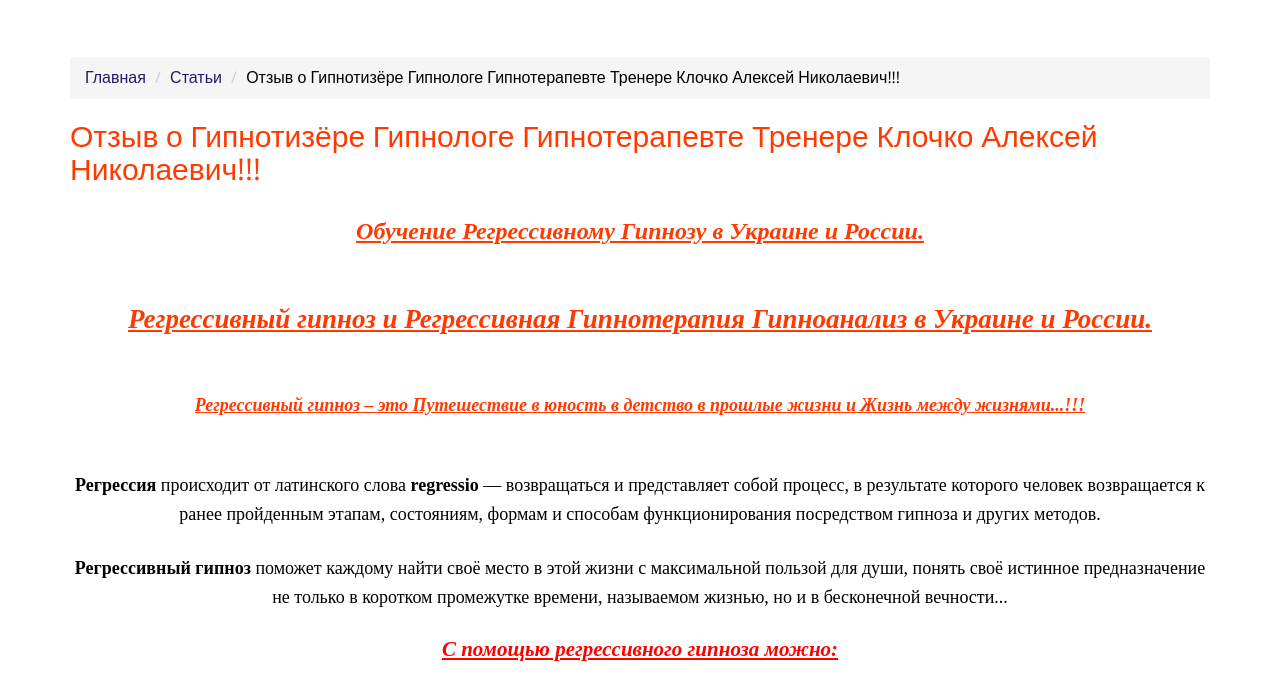
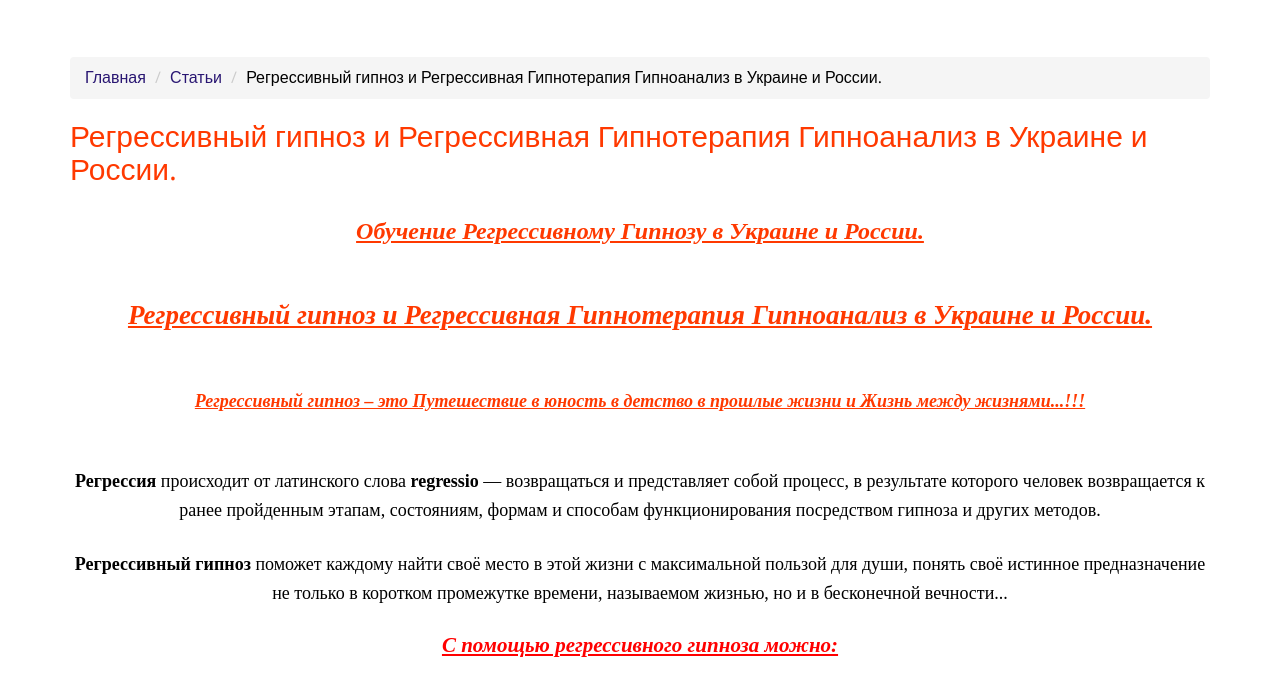
Before and after one commit to gipnos/gipnos.github.io, a plain HTML site: page regression.html in a window 1280 px wide. Shown: the part 99-783 px from the top of the page. Drawn offline with nearby package versions, Linux system fonts and the light colour scheme; a web font is replaced by a local one.

Commit message:
regression.html

```diff
--- a/regression.html
+++ b/regression.html
@@ -193,7 +193,7 @@ ga('send', 'pageview');
 
 					<li><a href="/">Главная</a></li>
 					<li><a href="/page/articles">Статьи</a></li>
-					<li>Отзыв о Гипнотизёре Гипнологе Гипнотерапевте Тренере Клочко Алексей Николаевич!!!</li>
+					<li>Регрессивный гипноз и Регрессивная Гипнотерапия Гипноанализ в Украине и России.</li>
 
 					</div>
 
@@ -203,7 +203,7 @@ ga('send', 'pageview');
 					</div>
 				<div class="row">
 				<div class="col-md-12 col-xs-12">
-					<h1>Отзыв о Гипнотизёре Гипнологе Гипнотерапевте Тренере Клочко Алексей Николаевич!!!</h1>				</div>
+					<h1>Регрессивный гипноз и Регрессивная Гипнотерапия Гипноанализ в Украине и России.</h1>				</div>
 				</div>
 
 
@@ -215,7 +215,7 @@ ga('send', 'pageview');
 <center><h2><span style="font-family: 'times new roman', times; font-size: 24px;"><b><u><em>Обучение Регрессивному Гипнозу в Украине и России.</em></u></b></span></h2></center>
 
 
-<br><center><h1><span style="font-family: 'times new roman', times; font-size: 27px;"><b><u><em>Регрессивный гипноз и Регрессивная Гипнотерапия Гипноанализ в Украине и России.</em></u></b></span></h1></center>
+<br><center><h2><span style="font-family: 'times new roman', times; font-size: 27px;"><b><u><em>Регрессивный гипноз и Регрессивная Гипнотерапия Гипноанализ в Украине и России.</em></u></b></span></h2></center>
 
 
 
```
